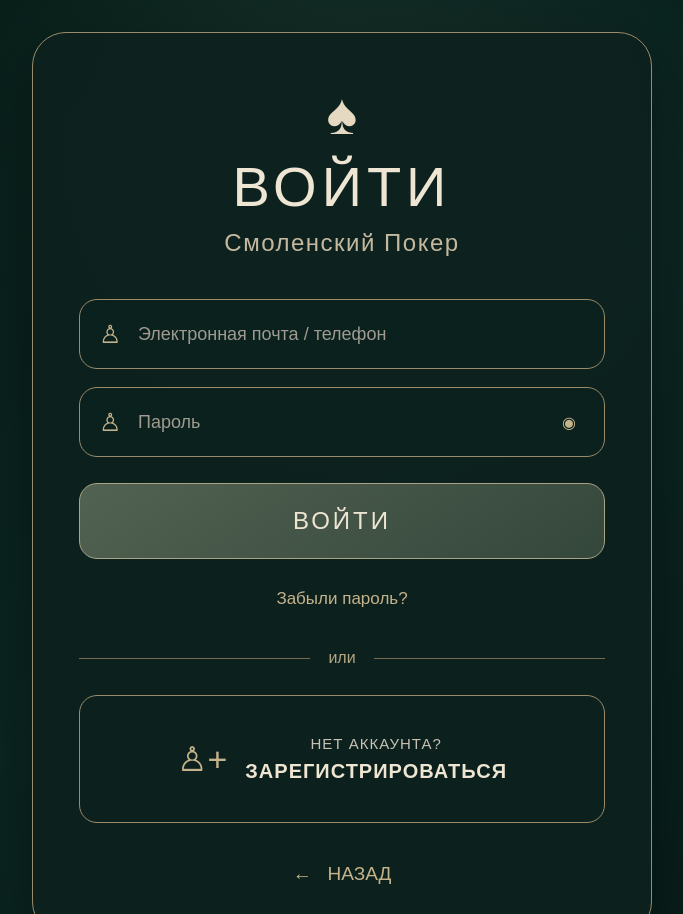
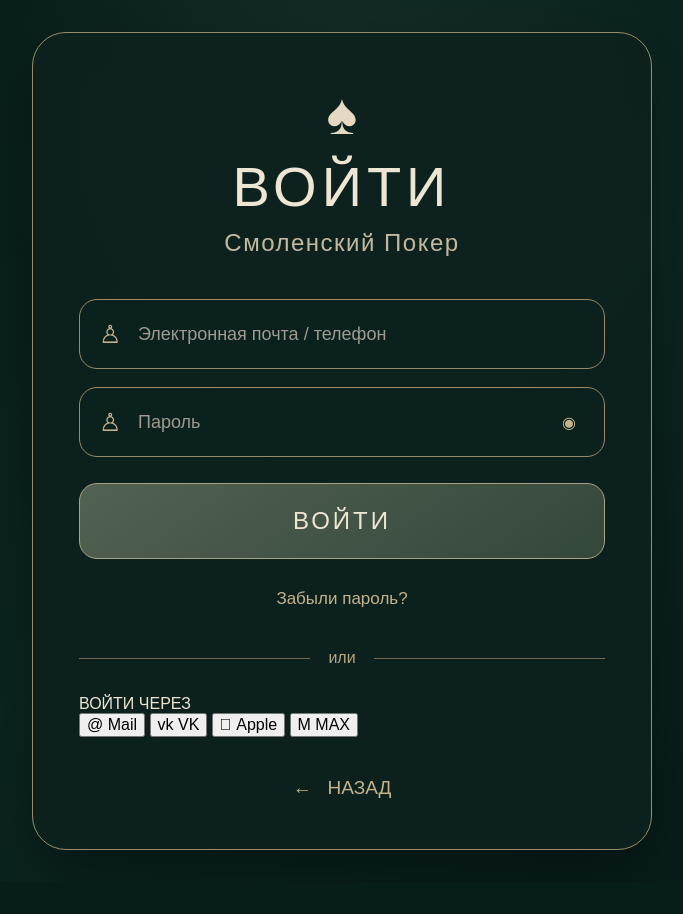
Before and after one commit to yuliyasomova400-dot/smolensk-poker, a plain HTML site: page login.html in a window 1280 px wide. Shown: the top 914 px of the page, without its empty margins (298-981 px from the left). After the commit the page ends 882 px from the top, so only its background shows below. Drawn offline with Linux system fonts and the light colour scheme.

Commit message:
Заменить регистрацию на вход через Mail, VK, Apple и MAX

```diff
--- a/login.html
+++ b/login.html
@@ -4,7 +4,7 @@
     <meta charset="UTF-8">
     <meta name="viewport" content="width=device-width, initial-scale=1.0, viewport-fit=cover">
     <title>Войти — Смоленский Покер</title>
-    <link rel="stylesheet" href="css/login.css?v=20260819-10">
+    <link rel="stylesheet" href="css/login.css?v=20260819-11">
 </head>
 <body>
     <main class="login-page" aria-label="Страница входа">
@@ -53,13 +53,31 @@
                 <span></span>
             </div>
 
-            <button type="button" class="register-button" id="registerButton">
-                <span class="register-icon" aria-hidden="true">♙+</span>
-                <span class="register-text">
-                    <span>НЕТ АККАУНТА?</span>
-                    <strong>ЗАРЕГИСТРИРОВАТЬСЯ</strong>
-                </span>
-            </button>
+            <section class="social-login" aria-label="Вход через сервисы">
+                <div class="social-title">ВОЙТИ ЧЕРЕЗ</div>
+
+                <div class="social-buttons">
+                    <button type="button" class="social-button social-mail" data-provider="mail">
+                        <span class="social-icon">@</span>
+                        <span>Mail</span>
+                    </button>
+
+                    <button type="button" class="social-button social-vk" data-provider="vk">
+                        <span class="social-icon social-vk-icon">vk</span>
+                        <span>VK</span>
+                    </button>
+
+                    <button type="button" class="social-button social-apple" data-provider="apple">
+                        <span class="social-icon social-apple-icon"></span>
+                        <span>Apple</span>
+                    </button>
+
+                    <button type="button" class="social-button social-max" data-provider="max">
+                        <span class="social-icon social-max-icon">M</span>
+                        <span>MAX</span>
+                    </button>
+                </div>
+            </section>
 
             <button type="button" class="back-button" id="backButton">← &nbsp; НАЗАД</button>
 
@@ -73,7 +91,6 @@
         passwordEye.addEventListener('click', () => {
             const isPassword = password.type === 'password';
             password.type = isPassword ? 'text' : 'password';
-            passwordEye.textContent = isPassword ? '◉' : '◉';
             passwordEye.setAttribute('aria-label', isPassword ? 'Скрыть пароль' : 'Показать пароль');
         });
 
@@ -86,8 +103,11 @@
             alert('Восстановление пароля подключим следующим шагом.');
         });
 
-        document.getElementById('registerButton').addEventListener('click', () => {
-            window.location.href = 'register.html';
+        document.querySelectorAll('.social-button').forEach((button) => {
+            button.addEventListener('click', () => {
+                const provider = button.dataset.provider.toUpperCase();
+                alert('Вход через ' + provider + ' подключим следующим шагом.');
+            });
         });
 
         document.getElementById('backButton').addEventListener('click', () => {
```
